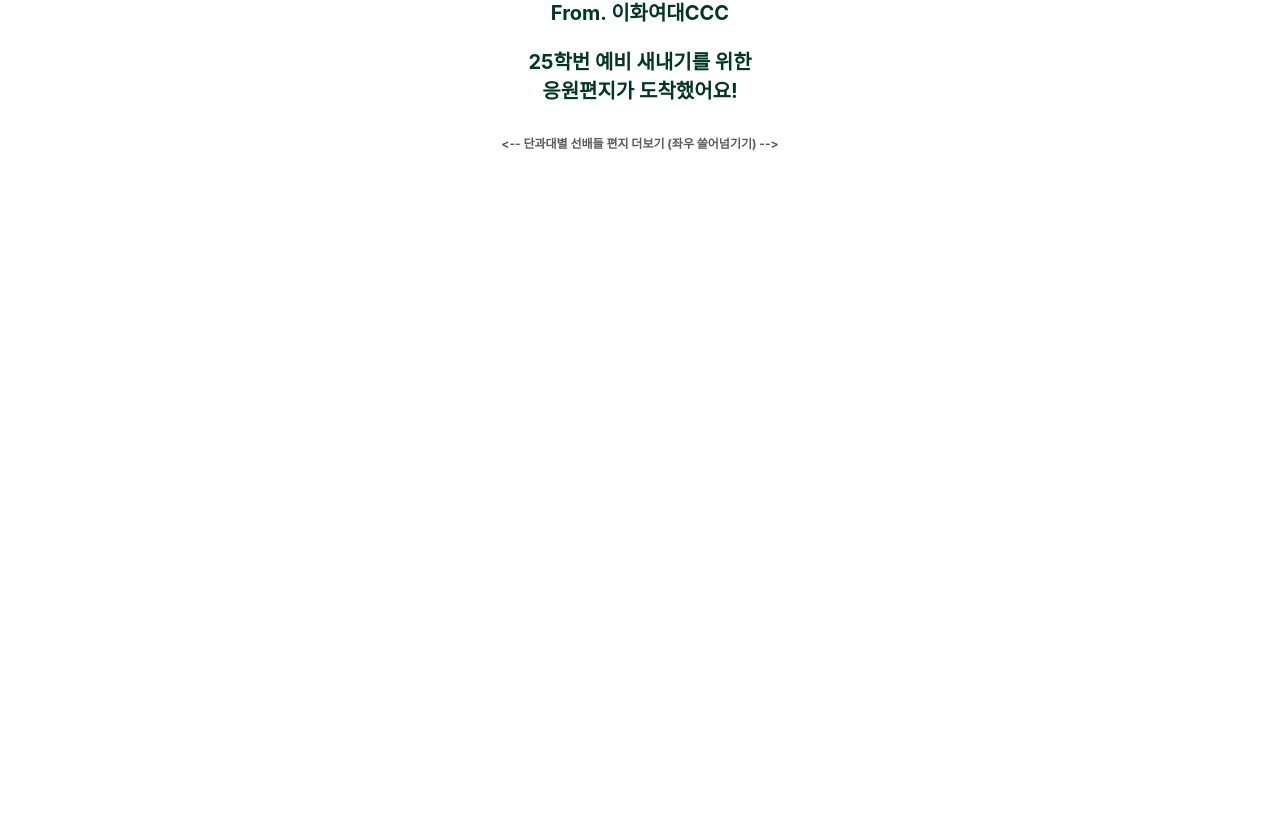
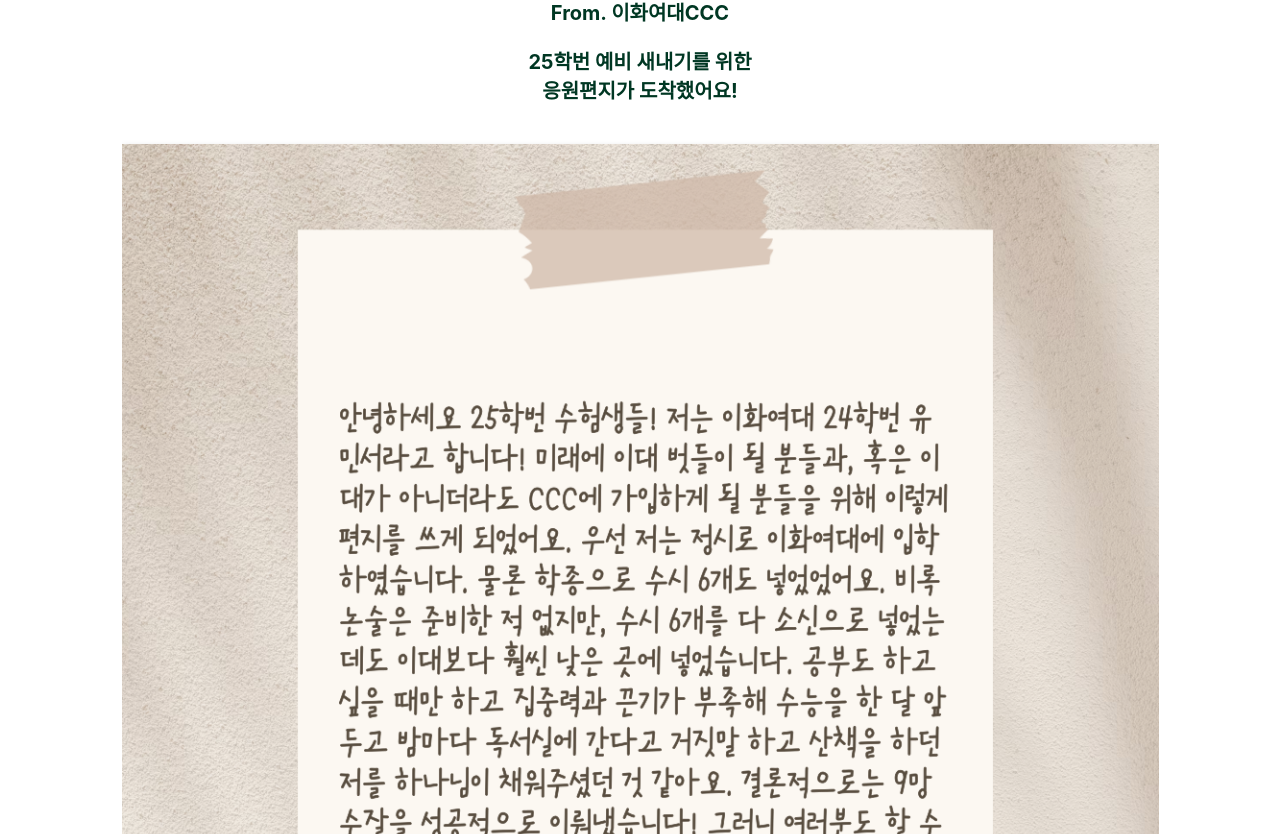
Before and after one commit to soohyun716/EWHACCC, a React (Create React App) app: page / in a window 1280 px wide. Shown: the part 1078-1914 px from the top of the page. Built offline with nearby package versions, Linux system fonts and the light colour scheme.

Commit message:
메인페이지 스크롤 수정  및 링크 연결

```diff
--- a/src/components/SwipeNavigator/SwipeNavigator.js
+++ b/src/components/SwipeNavigator/SwipeNavigator.js
@@ -1,4 +1,4 @@
-import React, { useState, useContext } from 'react';
+import React, { useContext } from 'react';
 import { useNavigate, Routes, Route, useLocation } from 'react-router-dom';
 import { TouchContext } from '../../context/TouchContext';
 import './SwipeNavigator'
--- a/src/pages/Mainpage/LetterSlider.js
+++ b/src/pages/Mainpage/LetterSlider.js
@@ -1,6 +1,7 @@
-import React, { useRef, useState, useContext } from 'react';
+import React, { useRef, useContext } from 'react';
 import { TouchContext } from '../../context/TouchContext';
 import './LetterSlider.css';
+import { Link } from 'react-router-dom';
 
 function LetterSlider() {
   const { isDragging, setIsDragging, startX, setStartX, scrollLeft, setScrollLeft } = useContext(TouchContext); // Context 사용
@@ -29,27 +30,36 @@
   const handleTouchEnd = () => {
     setIsDragging(false);
   };
-
   return (
     <div
       className="letter-slider"
       ref={sliderRef}
-      style={{ overflowY: 'scroll', display: 'flex', flexDirection: 'column', scrollbarWidth: 'none' }}
+      style={{
+        overflowY: "scroll",
+        display: "flex",
+        flexDirection: "column",
+        scrollbarWidth: "none",
+      }}
       onTouchStart={handleTouchStart}
       onTouchMove={handleTouchMove}
       onTouchEnd={handleTouchEnd}
     >
-      {['/image/hokma1.png', '/image/human1.png', '/image/teach1.png', '/image/teach2.png', '/image/teach3.png'].map(
-        (slide, index) => (
+      {[
+        { img: "/image/hokma1.png", link: "/hokma" },
+        { img: "/image/human1.png", link: "/human" },
+        { img: "/image/teach1.png", link: "/teach" },
+        { img: "/image/teach2.png", link: "/teach" },
+        { img: "/image/teach3.png", link: "/teach" },
+      ].map((slide, index) => (
+        <Link key={index} to={slide.link} style={{ width: "100%" }}>
           <img
-            key={index}
-            src={slide}
+            src={slide.img}
             alt={`Slide ${index + 1}`}
             className="letter-slide"
-            style={{ width: '100%', flexShrink: 0 }} // 이미지 너비는 원하는 크기로 설정
+            style={{ width: "100%", flexShrink: 0, cursor: "pointer" }}
           />
-        )
-      )}
+        </Link>
+      ))}
     </div>
   );
 }
--- a/src/pages/Mainpage/Mainpage.js
+++ b/src/pages/Mainpage/Mainpage.js
@@ -15,7 +15,7 @@
                 <p>25학번 예비 새내기를 위한<br />응원편지가 도착했어요!</p>
 
                 <div className="guide">
-                    <p>&lt;--  단과대별 선배들 편지 더보기 (좌우 쓸어넘기기)  --&gt;</p>
+                    {/* <p>&lt;--  단과대별 선배들 편지 더보기 (좌우 쓸어넘기기)  --&gt;</p> */}
                 </div>
                 {/* 편지 사진 슬라이드 */}
                 <LetterSlider />
```
Also changed, not shown: 1 other file (tests, documents, lock files or other folders).
